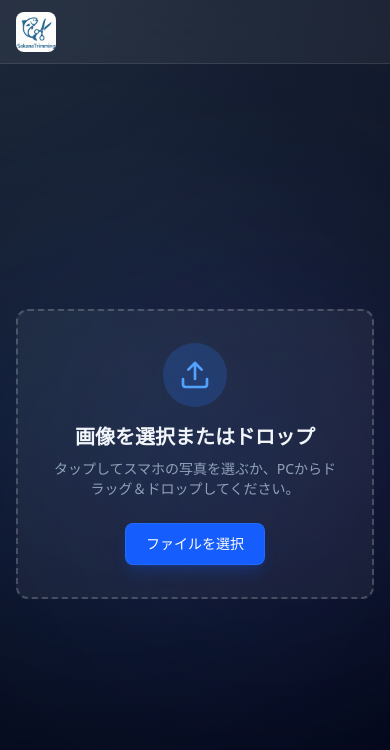
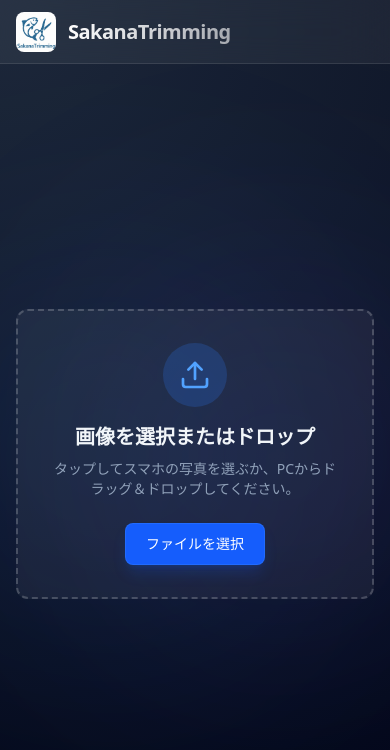
Before and after one commit to kazutoto/SakanaTrimming, a React (Vite) app: page / in a window 390 px wide. Shown: the top 750 px of the page. Built offline with nearby package versions, Linux system fonts and the light colour scheme.

Commit message:
feat(ui): add app title and improve resize handle size
Add the SakanaTrimming title to the header and increase the touch target area for cropping handles to improve usability on mobile devices.

```diff
--- a/src/App.tsx
+++ b/src/App.tsx
@@ -305,8 +305,11 @@ export default function App() {
       }}
     >
       <header className="h-16 flex items-center justify-between px-4 sm:px-6 bg-white/5 backdrop-blur-xl border-b border-white/10 z-50 shrink-0">
-        <div className="flex items-center">
+        <div className="flex items-center gap-3">
           <img src={`${import.meta.env.BASE_URL}SakanaTrimming.jpg`} alt="SakanaTrimming" className="h-10 w-auto rounded-lg object-contain" />
+          <h1 className="text-xl font-bold tracking-tight bg-clip-text text-transparent bg-gradient-to-r from-white to-white/60">
+            SakanaTrimming
+          </h1>
         </div>
 
         {imageState && (
@@ -400,7 +403,7 @@ export default function App() {
                   {(['nw', 'ne', 'sw', 'se'] as const).map((type) => (
                     <div
                       key={type}
-                      className="absolute w-12 h-12 flex items-center justify-center -ml-6 -mt-6 touch-none"
+                      className="absolute w-20 h-20 flex items-center justify-center -ml-10 -mt-10 touch-none"
                       style={{
                         top: type.includes('n') ? '0%' : '100%',
                         left: type.includes('w') ? '0%' : '100%',
@@ -408,7 +411,7 @@ export default function App() {
                       }}
                       onPointerDown={(e) => onPointerDown(e, type)}
                     >
-                      <div className="w-3 h-3 bg-blue-500 rounded-full shadow-lg pointer-events-none" />
+                      <div className="w-4 h-4 bg-blue-500 rounded-full shadow-lg pointer-events-none" />
                     </div>
                   ))}
                 </div>
```
